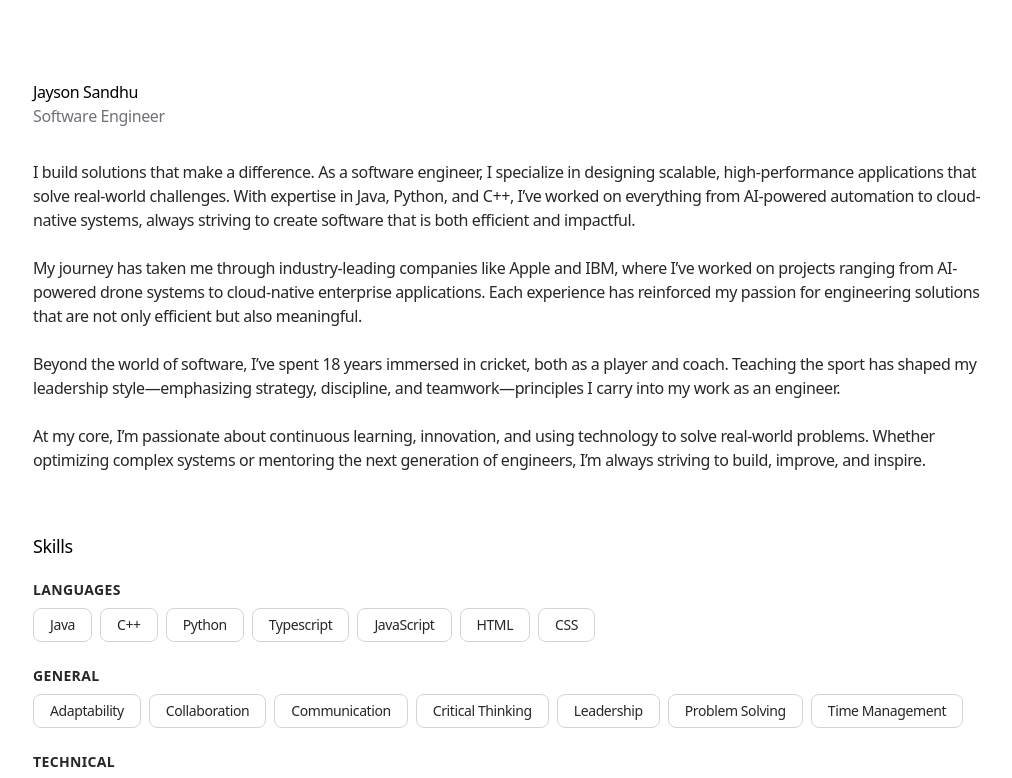
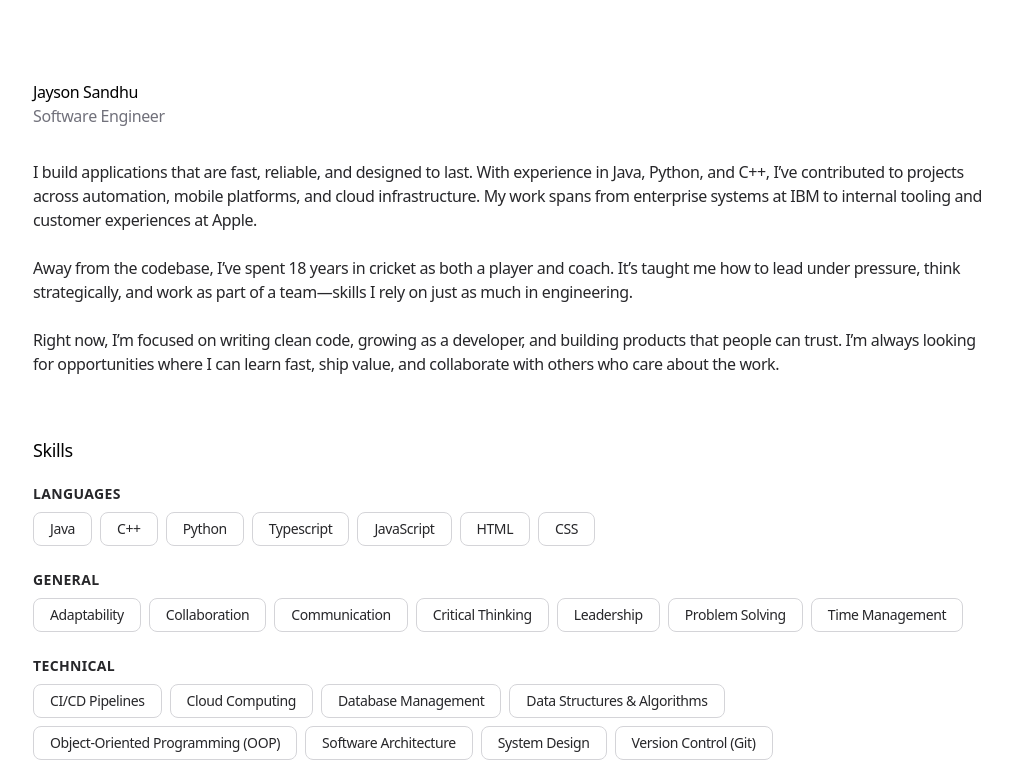
Before and after one commit to jayson-s/portfolio, a Next.js app: page / in a window 1280 px wide. Shown: the top 778 px of the page, without its empty margins (127-1139 px from the left). Built offline with nearby package versions, Linux system fonts and the light colour scheme; no server answers.

Commit message:
Updated about me section

```diff
--- a/app/page.tsx
+++ b/app/page.tsx
@@ -81,20 +81,17 @@ export default function Personal() {
       >
         <div className="flex-1">
           <p className="text-zinc-800 dark:text-zinc-400">
-          I build solutions that make a difference. As a software engineer, I specialize in designing scalable, high-performance applications that solve real-world challenges.
-          With expertise in Java, Python, and C++, I’ve worked on everything from AI-powered automation to cloud-native systems, always striving to create software that is both efficient and impactful.
+          I build applications that are fast, reliable, and designed to last.
+          With experience in Java, Python, and C++, I’ve contributed to projects across automation, mobile platforms, and cloud infrastructure.
+          My work spans from enterprise systems at IBM to internal tooling and customer experiences at Apple.
           <br></br>
           <br></br>
-          My journey has taken me through industry-leading companies like Apple and IBM, where I’ve worked on projects ranging from AI-powered drone systems to cloud-native enterprise applications.
-          Each experience has reinforced my passion for engineering solutions that are not only efficient but also meaningful.
+          Away from the codebase, I’ve spent 18 years in cricket as both a player and coach.
+          It’s taught me how to lead under pressure, think strategically, and work as part of a team—skills I rely on just as much in engineering.
           <br></br>
           <br></br>
-          Beyond the world of software, I’ve spent 18 years immersed in cricket, both as a player and coach.
-          Teaching the sport has shaped my leadership style—emphasizing strategy, discipline, and teamwork—principles I carry into my work as an engineer.
-          <br></br>
-          <br></br>
-          At my core, I’m passionate about continuous learning, innovation, and using technology to solve real-world problems.
-          Whether optimizing complex systems or mentoring the next generation of engineers, I’m always striving to build, improve, and inspire.
+          Right now, I’m focused on writing clean code, growing as a developer, and building products that people can trust.
+          I’m always looking for opportunities where I can learn fast, ship value, and collaborate with others who care about the work.
           </p>
         </div>
       </motion.section>
```
